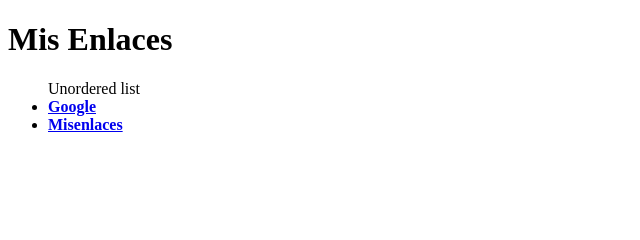
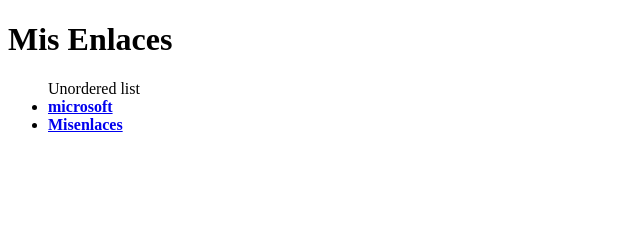
Before and after one commit to Zambragamer/LM_PZM, a plain HTML site: page index.html in a window 1280 px wide. Shown: the top 240 px of the page, 0-640 px from the left. Drawn offline with Linux system fonts and the light colour scheme.

Commit message:
Add files via upload

```diff
--- a/index.html
+++ b/index.html
@@ -15,7 +15,7 @@
                 <a href="https://www.microsoft.com"
                 target="_blank"
                 type="text/pdf"
-                ><b>Google</b></a>
+                ><b>microsoft</b></a>
             </li>
             <li>
                 <a href="entradas/misenlaces.html"
```
